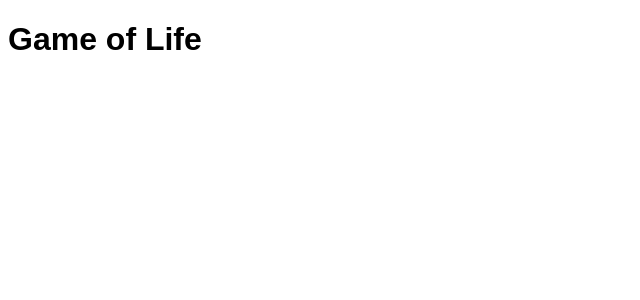
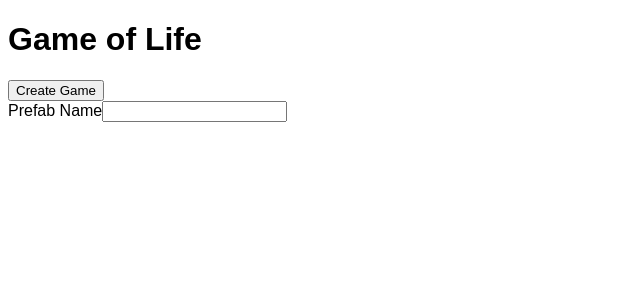
Before and after one commit to JoeSharp/jgaming, a React (Vite) app in the folder ui/: page / in a window 1280 px wide. Shown: the top 300 px of the page, without its empty margins (0-640 px from the left). Built offline with nearby package versions, Linux system fonts and the light colour scheme.

Commit message:
really basic UI working

```diff
--- a/ui/src/App.tsx
+++ b/ui/src/App.tsx
@@ -1,10 +1,22 @@
-import { useState } from 'react'
+import { useEffect } from 'react';
+import GameOfLifeComponent from './GameOfLifeComponent';
+import useGameOfLife from './useGameOfLife'
+import NewGameOfLife from './NewGameOfLife';
 
 function App() {
+  const {game, createGame, iterateGame, deleteGame} = useGameOfLife();
+
+  useEffect(() => {
+    const tid = setInterval(() => iterateGame(), 500);
+    return () => clearInterval(tid);
+  }, [iterateGame]);
 
   return (
     <>
       <h1>Game of Life</h1>
+
+      {!game && <NewGameOfLife createGame={createGame} />}
+      {game && <GameOfLifeComponent game={game} deleteGame={deleteGame} />}
     </>
   )
 }
--- /dev/null
+++ b/ui/src/GameOfLifeComponent.tsx
@@ -0,0 +1,24 @@
+import React from 'react';
+import { GameOfLife } from './types';
+
+import "./gol.css"
+
+interface Props {
+  game: GameOfLife;
+  deleteGame: () => void;
+}
+
+const GameOfLifeComponent: React.FC<Props> = ({game, deleteGame}) => {
+  return <div>
+    <button onClick={deleteGame}>Delete Game</button>
+    <table className='gol'>
+      <tbody>
+        {game.game.board.contents.map((row, ri) => (<tr key={ri}>
+          {row.map((cell, ci) => <td key={ci} className={cell ? 'cell alive' : 'cell dead'}>&nbsp;</td>)}
+        </tr>))}
+      </tbody>
+    </table>
+  </div>
+}
+
+export default GameOfLifeComponent;
--- /dev/null
+++ b/ui/src/NewGameOfLife.tsx
@@ -0,0 +1,23 @@
+import { FC, useState, ChangeEventHandler, useCallback } from 'react';
+
+interface Props {
+  createGame: (name?: string) => void;
+}
+
+const NewGameOfLife: FC<Props> = ({createGame}) => {
+  const [name, setName] = useState<string>('');
+  const onNameChange: ChangeEventHandler<HTMLInputElement> = useCallback(({target:{value}}) => {
+    setName(value);
+  }, []);
+  return (
+    <>
+      <button onClick={() => createGame(name)}>Create Game</button>
+      <form>
+        <label>Prefab Name</label>
+        <input type='text' onChange={onNameChange} value={name} />
+      </form>
+    </>
+  );
+}
+
+export default NewGameOfLife;
--- /dev/null
+++ b/ui/src/gol.css
@@ -0,0 +1,17 @@
+table.gol {
+  border: solid thick black;
+  border-collapse: collapse;
+}
+
+table.gol td {
+  width: 1rem;
+  height: 1rem;
+  border: solid thin black;
+}
+
+table.gol td.dead {
+  background-color: white;
+}
+table.gol td.alive {
+  background-color: green;
+}
--- /dev/null
+++ b/ui/src/types.ts
@@ -0,0 +1,17 @@
+export interface GameOfLife {
+  id: string,
+  game: {
+    board: {
+      contents: boolean[][],
+      previousContents: boolean[][]
+    }
+  }
+}
+
+export interface GameOfLifeApi {
+  game: GameOfLife | null;
+
+  createGame(name?: string): void;
+  iterateGame(): void;
+  deleteGame(): void;
+}
--- /dev/null
+++ b/ui/src/useGameOfLife.ts
@@ -0,0 +1,34 @@
+import { useState, useCallback } from 'react';
+import { GameOfLife, GameOfLifeApi } from './types';
+
+function useGameOfLife(): GameOfLifeApi {
+  const [game, setGame] = useState<GameOfLife | null>(null);
+
+  const createGame = useCallback((name?: string) => {
+    fetch(`http://localhost:8080/gol/create${name ? '/' + name : ''}`, { method: 'POST', mode: 'cors' })
+      .then(r => r.json())
+      .then(g => setGame(g));
+  }, []);
+
+  const iterateGame = useCallback(() => {
+    if (!game) return;
+    fetch(`http://localhost:8080/gol/iterate/${game.id}`, { method: 'POST', mode: 'cors' })
+      .then(r => r.json())
+      .then(g => setGame(g));
+  }, [game]);
+
+  const deleteGame = useCallback(() => {
+    if (!game) return;
+    fetch(`http://localhost:8080/gol/${game.id}`, { method: 'DELETE', mode: 'cors' })
+      .then(() => setGame(null));
+  }, [game]);
+
+  return {
+    game,
+    createGame,
+    iterateGame,
+    deleteGame
+  }
+}
+
+export default useGameOfLife;
```
Also changed, not shown: 2 other files (tests, documents, lock files or other folders).
